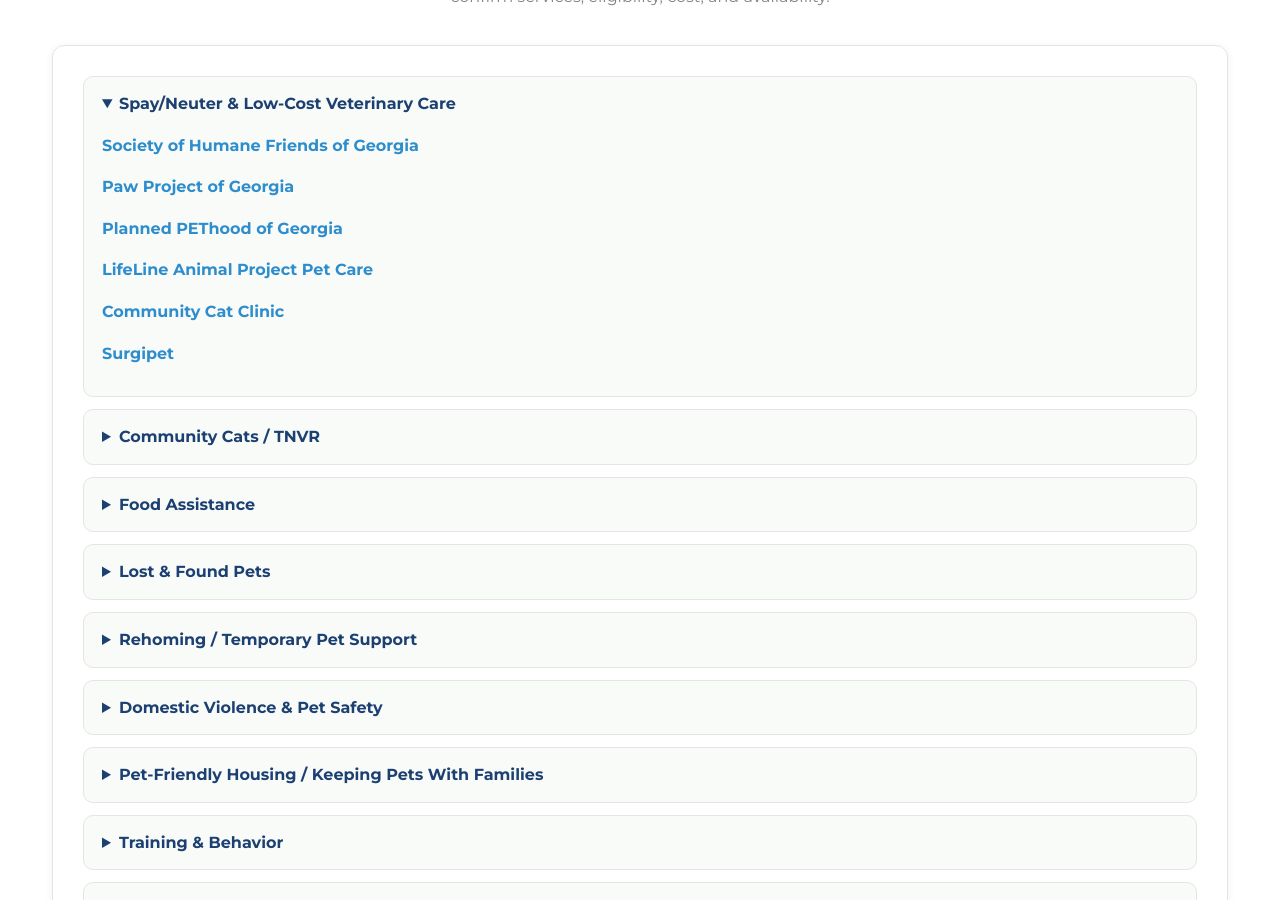
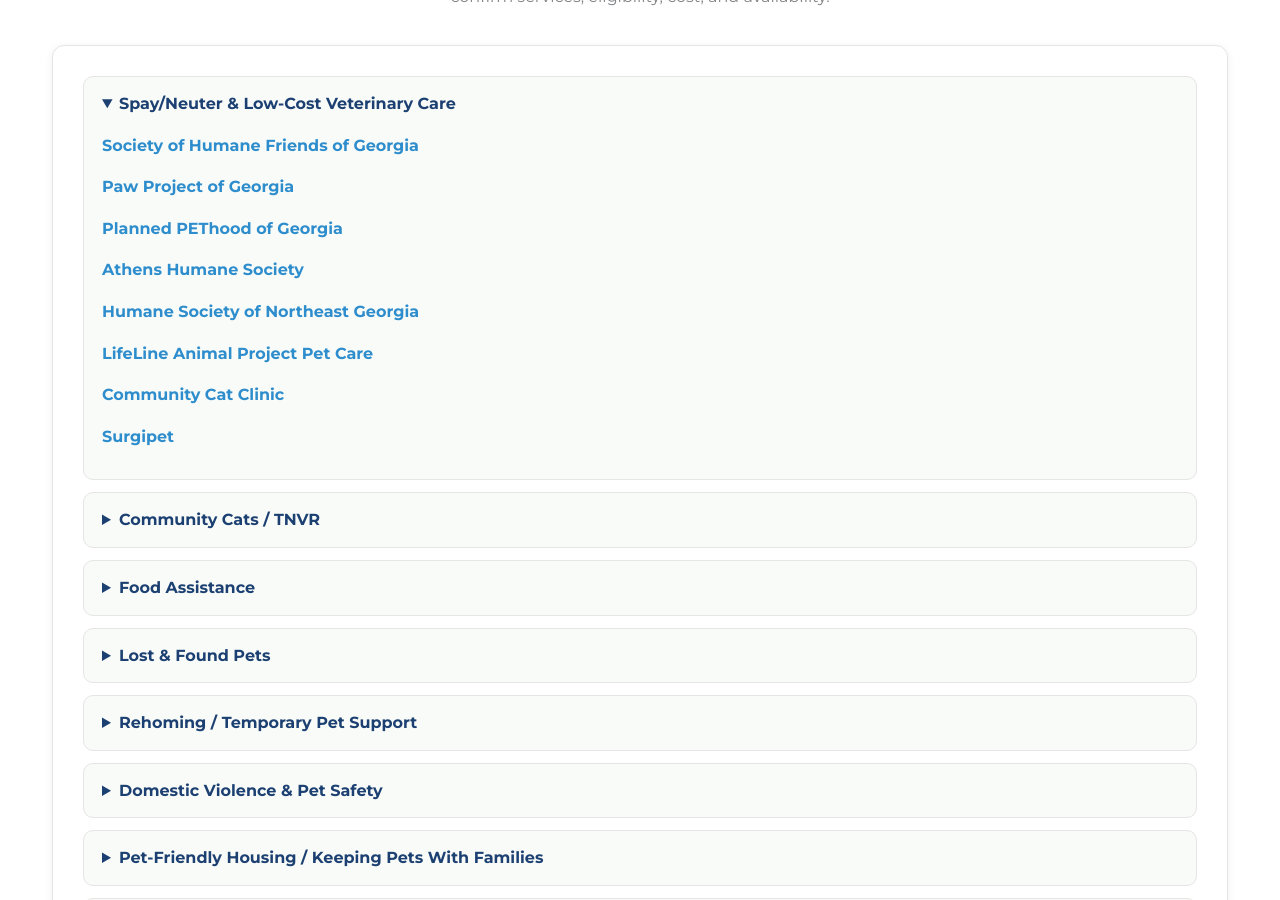
Before and after one commit to whitleybacon/gwinnett-animal-advocacy-alliance, a Jekyll site: the page built from resources/index.html, in a window 1280 px wide and 900 px high, scrolled down 323 px. Built offline with Jekyll 4.4.1, drawn with Linux system fonts in a browser that asks for light colours.

Commit message:
Update index.html

```diff
--- a/resources/index.html
+++ b/resources/index.html
@@ -20,6 +20,8 @@
             <p><a href="https://sohfga.com/" target="_blank" rel="noopener">Society of Humane Friends of Georgia</a></p>
             <p><a href="https://pawprojectofgeorgia.org/" target="_blank" rel="noopener">Paw Project of Georgia</a></p>
             <p><a href="https://pethoodga.org/" target="_blank" rel="noopener">Planned PEThood of Georgia</a></p>
+            <p><a href="https://athenshumanesociety.org/" target="_blank" rel="noopener">Athens Humane Society</a></p>
+            <p><a href="https://humanesocietyofnortheastgeorgia.org/" target="_blank" rel="noopener">Humane Society of Northeast Georgia</a></p>
             <p><a href="https://lifelineanimal.org/pet-care/" target="_blank" rel="noopener">LifeLine Animal Project Pet Care</a></p>
             <p><a href="https://communitycatclinic.com/" target="_blank" rel="noopener">Community Cat Clinic</a></p>
             <p><a href="https://surgipet.org/" target="_blank" rel="noopener">Surgipet</a></p>
```
